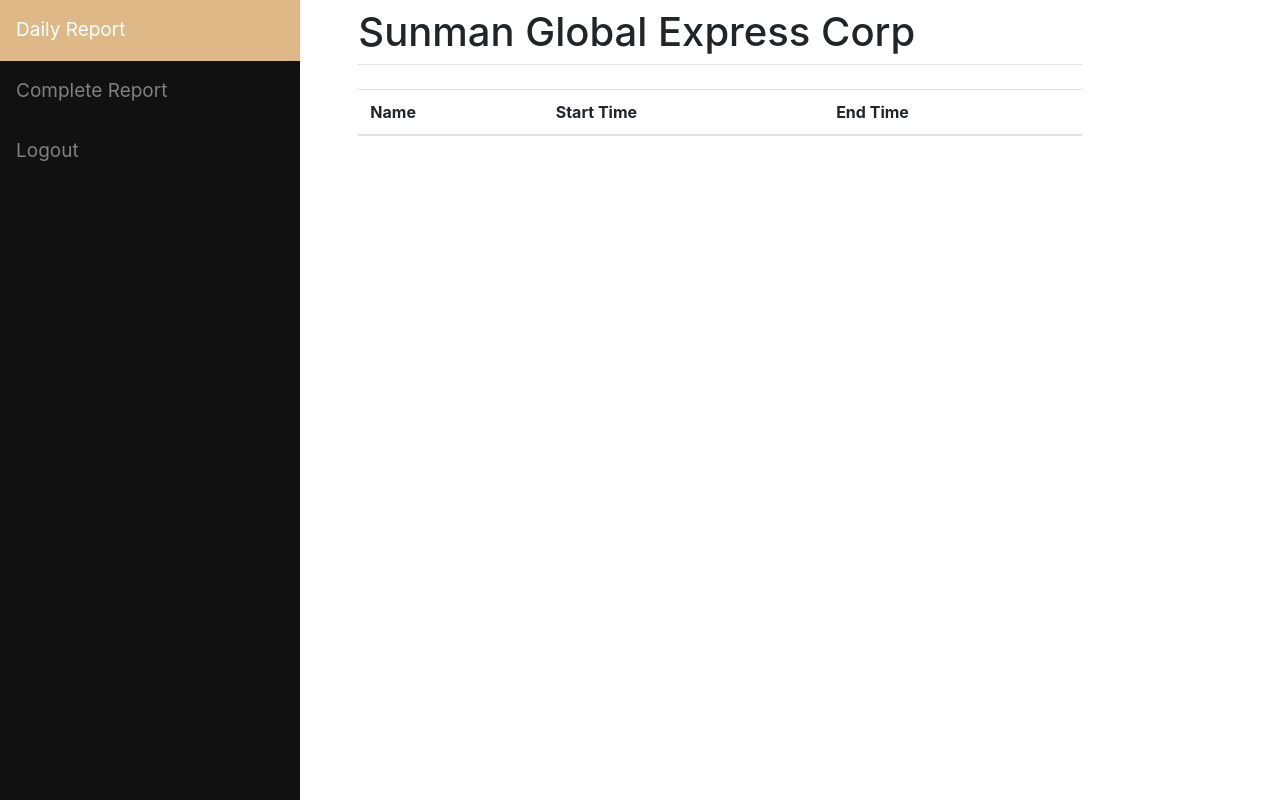
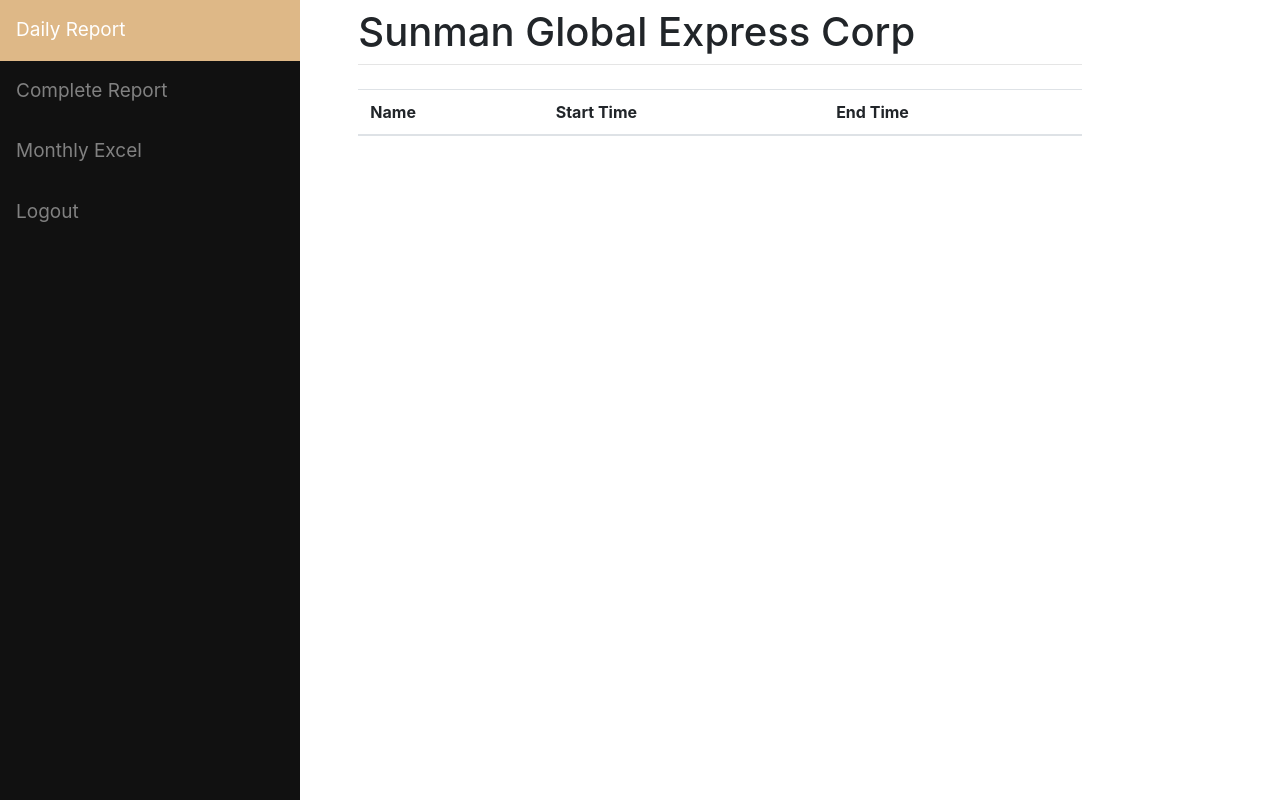
Before and after one commit to shuvomahamud/LeaveManagement, a Django app: page / in a window 1280 px wide. Run offline with Django 4.2, Linux system fonts and the light colour scheme; a user stored in the database is signed in; data comes from the database, SQL or seed files in the repository; lists and menus that the app fills with data are empty.

Commit message:
Button added

```diff
--- a/home/templates/home/base.html
+++ b/home/templates/home/base.html
@@ -49,6 +49,7 @@
             {% if user.is_superuser %}
             <a id="dailyReport" onclick="activeClass(this)" href="/">Daily Report</a>
             <a id="completeReport" href="/completereport">Complete Report</a>
+            <a id="completeReport" href="/excelreport">Monthly Excel</a>
             {% endif %}
             {% if user.is_authenticated %}
             <a href="/logout">Logout</a>
```
